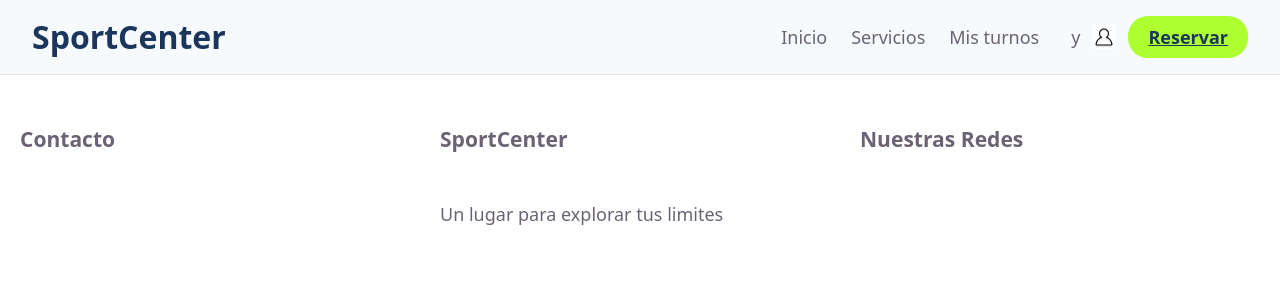
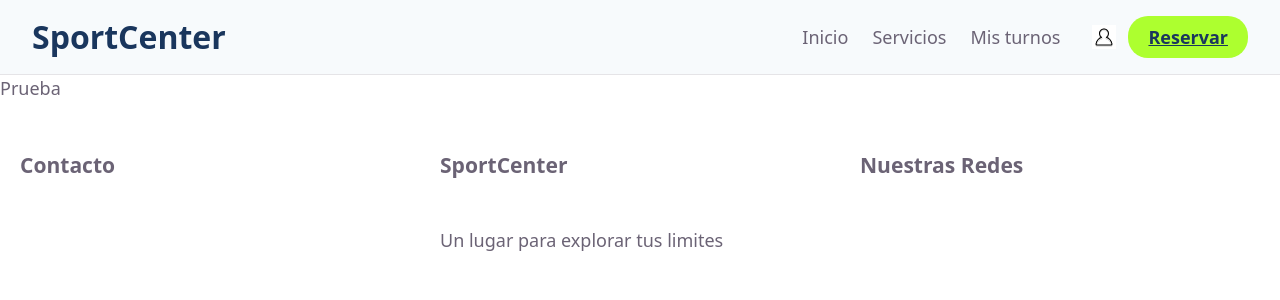
Before and after one commit to rociozapata/sportcenter-frontend, a React (Vite) app: page /login in a window 1280 px wide. Shown: the top 300 px of the page. Built offline with nearby package versions, Linux system fonts and the light colour scheme.

Commit message:
refactor: update import statements and fix JSX structure in Login and Navbar components

```diff
--- a/src/App.tsx
+++ b/src/App.tsx
@@ -3,7 +3,7 @@ import './App.css'
 import Navbar from './components/Navbar'
 import Footer from './components/Footer'
 import Home from './pages/Home/Home'
-import { Login } from './pages/Login/Login'
+import Login  from './pages/Login/Login'
 import Register from './pages/Register/Register'
 import Profile from './pages/Profile/Profile'
 import Services from './pages/Services/Services'
--- a/src/components/Navbar.tsx
+++ b/src/components/Navbar.tsx
@@ -33,7 +33,7 @@ function Navbar() {
           <Link to="/servicios" onClick={closeMenu}>Servicios</Link>
           <Link to="/turnos" onClick={closeMenu}>Mis turnos</Link>
         </div>
-        <div className="navbar-auth">y
+        <div className="navbar-auth">
           <Link to="/perfil" onClick={closeMenu}>
             <img src={perfilIcono} alt="Icono usuario" width={24} height={24} />
           </Link>
--- a/src/pages/Login/Login.tsx
+++ b/src/pages/Login/Login.tsx
@@ -1,7 +1,7 @@
 import { useState, type FormEvent } from "react";
 
 
-export function Login(){
+function Login(){
 
     const [email, setEmail] = useState("");
     const [password, setPassword] = useState("");
@@ -20,4 +20,7 @@ export function Login(){
 
 
     }
+    return <section>Prueba</section>
 }
+
+export default Login;
```
